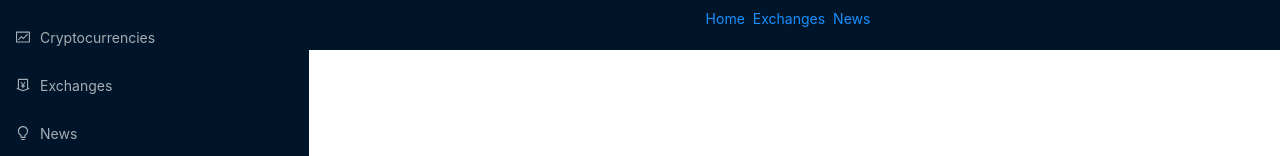
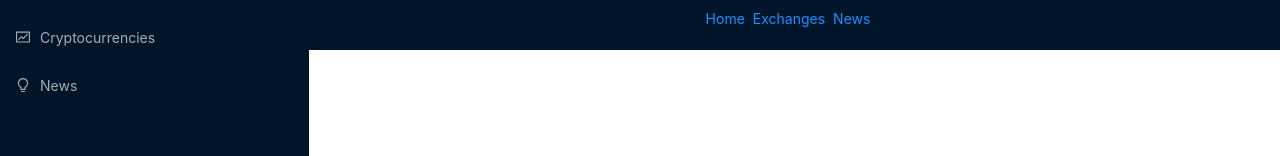
Before and after one commit to doriandevtech/TheCryptoApp, a React (Create React App) app: page /exchanges in a window 1280 px wide. Shown: the part 130-286 px from the top of the page. Built offline with nearby package versions, Linux system fonts and the light colour scheme; the HTML template or start-up script is replaced by a standard one.

Commit message:
remove exchanges from menu

```diff
--- a/src/components/Navbar.jsx
+++ b/src/components/Navbar.jsx
@@ -27,9 +27,6 @@ const Navbar = () => {
         <Menu.Item icon={<FundOutlined />}>
           <Link to="/cryptocurrencies">Cryptocurrencies</Link>
         </Menu.Item>
-        <Menu.Item icon={<MoneyCollectOutlined />}>
-          <Link to="/exchanges">Exchanges</Link>
-        </Menu.Item>
         <Menu.Item icon={<BulbOutlined />}>
           <Link to="/news">News</Link>
         </Menu.Item>
```
